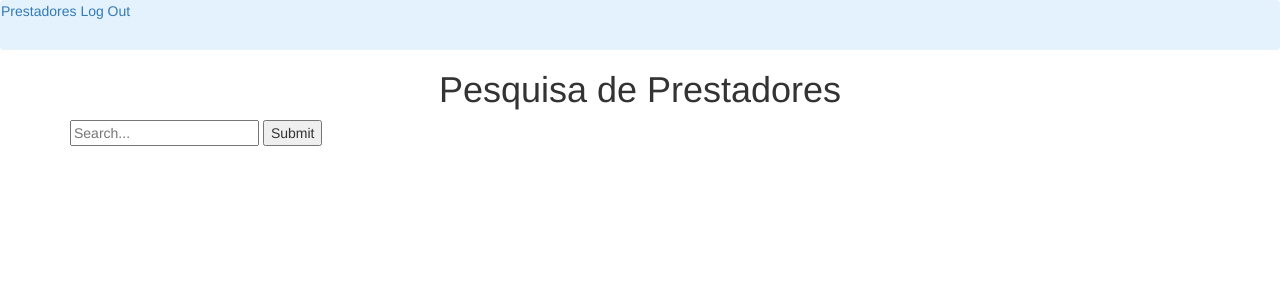
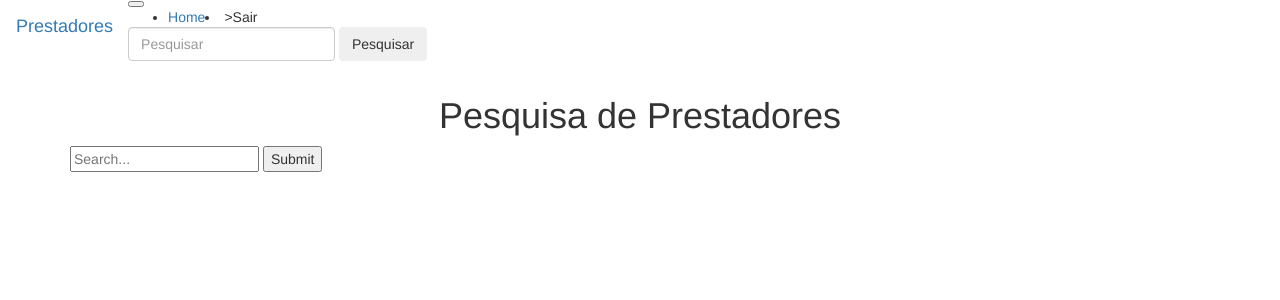
Before and after one commit to jvsantillo/iapl201901, a Django app: page /prestadores/ in a window 1280 px wide. Shown: the top 300 px of the page. Run offline with Django 3.2, Linux system fonts and the light colour scheme; the visitor is signed in with stand-in values (Sample User, id 1); some libraries are stand-ins or nearby versions.

Commit message:
Navbar na tela de pesquisa

```diff
--- a/prestadores/templates/prestadores/index.html
+++ b/prestadores/templates/prestadores/index.html
@@ -15,14 +15,27 @@
 
 <body>
     {% if user.is_authenticated %}
-    <nav class="navbar navbar-light" style="background-color: #e3f2fd;">
-            <a href="/prestadores">
-                Prestadores
-            </a>
-            <a href="{% url 'logout' %}">
-                Log Out
-            </a>
-    </nav>
+    <nav class="navbar navbar-expand-lg navbar-light bg-light">
+        <a class="navbar-brand" href="#">Prestadores</a>
+        <button class="navbar-toggler" type="button" data-toggle="collapse" data-target="#conteudoNavbarSuportado" aria-controls="conteudoNavbarSuportado" aria-expanded="false" aria-label="Alterna navegação">
+          <span class="navbar-toggler-icon"></span>
+        </button>
+
+        <div class="collapse navbar-collapse" id="conteudoNavbarSuportado">
+          <ul class="navbar-nav mr-auto">
+            <li class="nav-item active">
+              <a class="nav-link" href="/prestadores">Home <span class="sr-only">(Página Atual)</span></a>
+            </li>
+          </ul>
+          <li class="nav-item">
+            <a class="nav-link" href="{% url 'logout' %}"></a>>Sair</a>
+          </li>
+          <form type="get" action="search_persons" class="form-inline my-2 my-lg-0">
+            <input id="search_box" name="search_box" class="form-control mr-sm-2" type="text" placeholder="Pesquisar" aria-label="Pesquisar">
+            <button id="search_submit" class="btn btn-outline-success my-2 my-sm-0" type="submit">Pesquisar</button>
+          </form>
+        </div>
+      </nav>
 
     <center>
         <h1>Pesquisa de Prestadores</h1>
```
